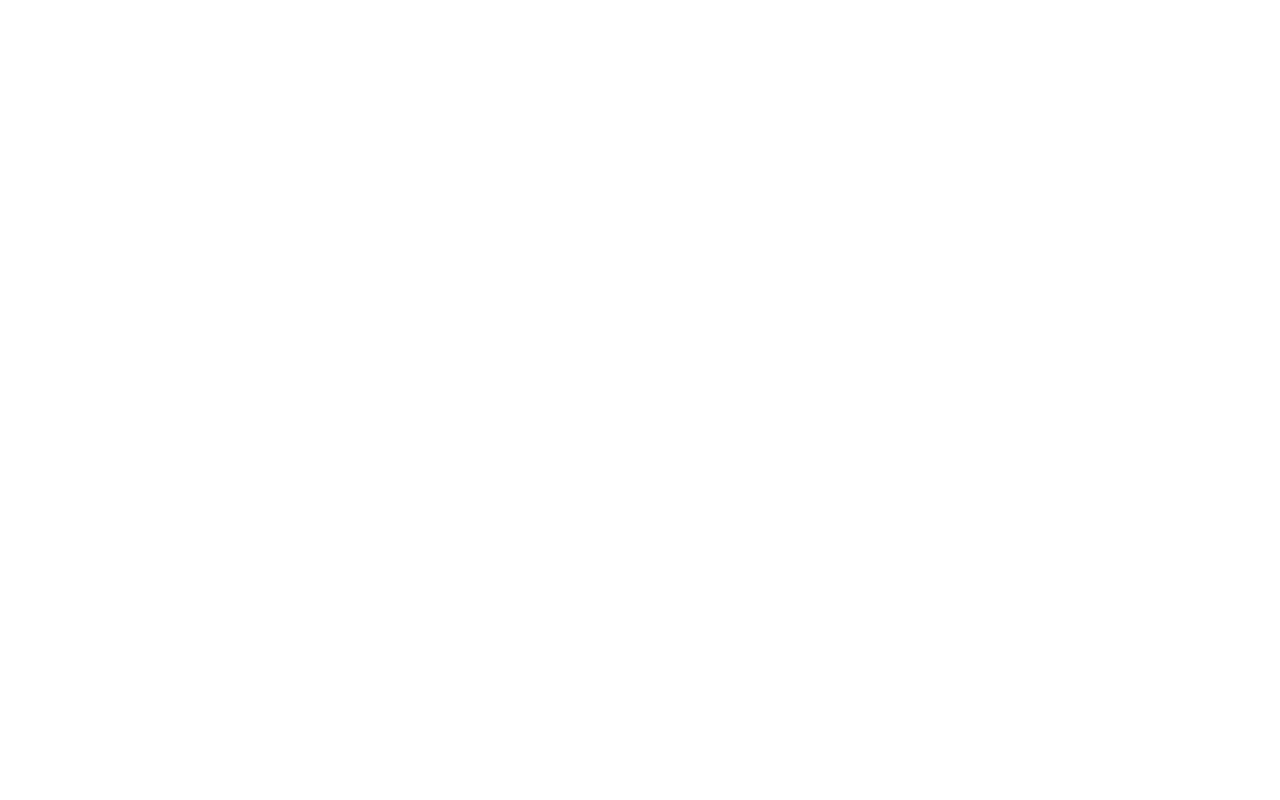
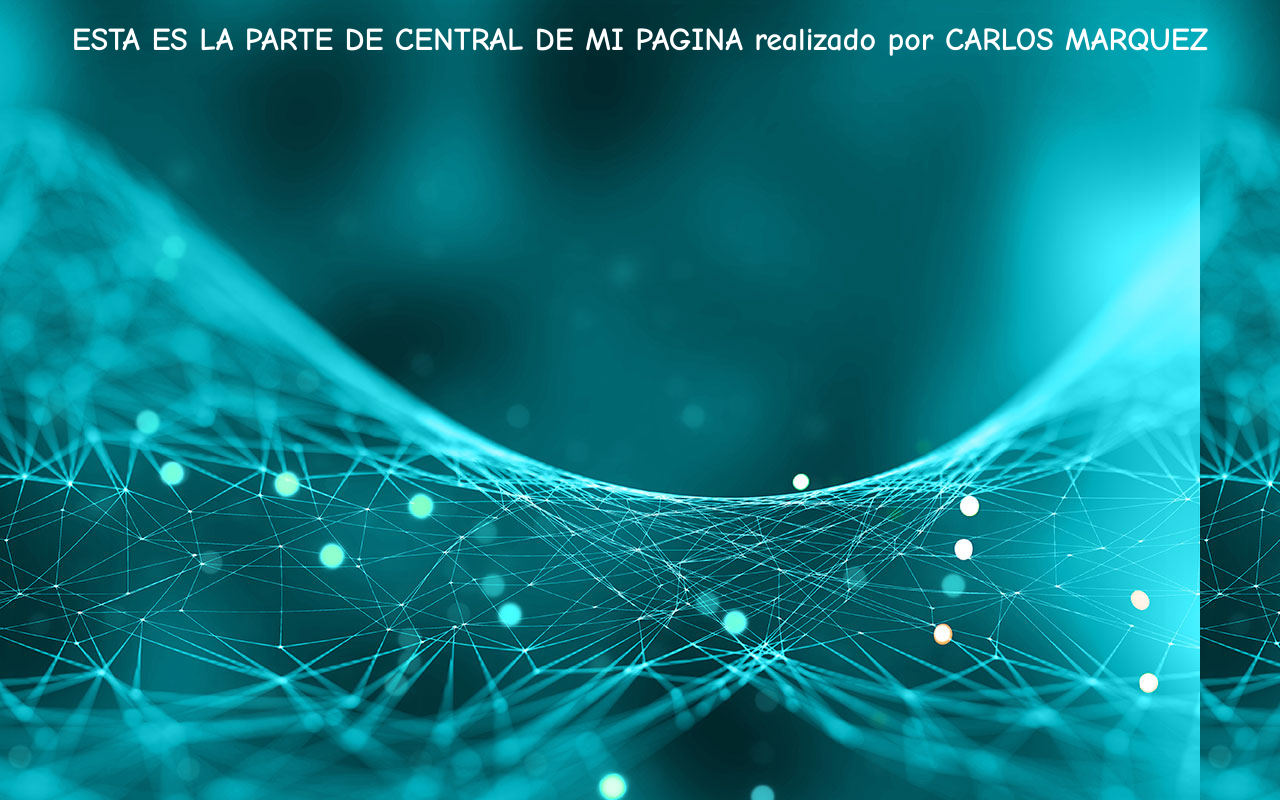
Before and after one commit to MarquezCarlos24/Nanotecnologia, a plain HTML site: page central.htm in a window 1280 px wide. Drawn offline with Linux system fonts and the light colour scheme.

Commit message:
Add files via upload

```diff
--- a/central.htm
+++ b/central.htm
@@ -4,7 +4,7 @@
 	<title>CENTRAL</title>
 	<center><h1><font face="comic sans ms" color="white">ESTA ES LA PARTE DE CENTRAL DE MI PAGINA realizado por CARLOS MARQUEZ</font></h1></center>
 </head>
-<body background="ondo.JPEG">
+<body background="ondo.JPG">
 	<div class="fondo">
 
 	</div>
```
